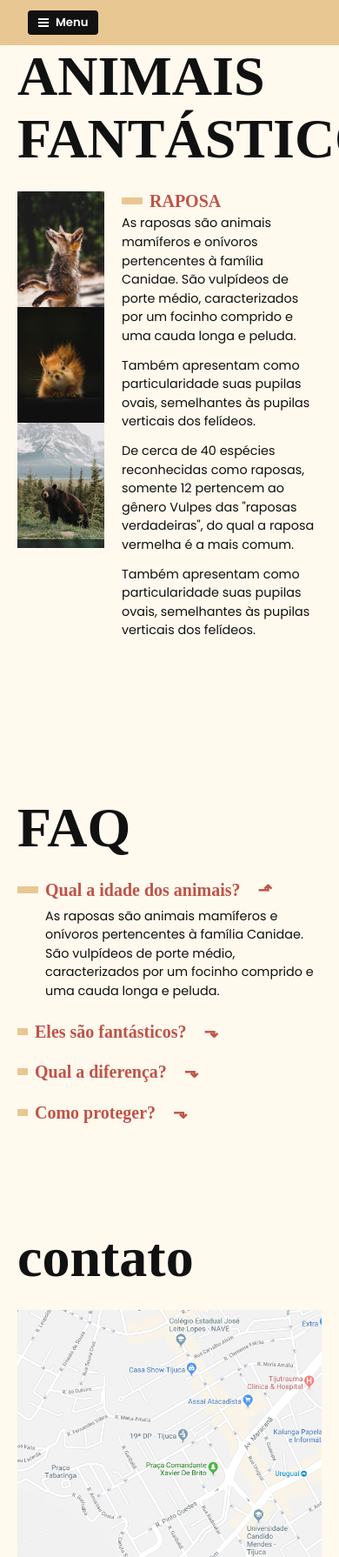
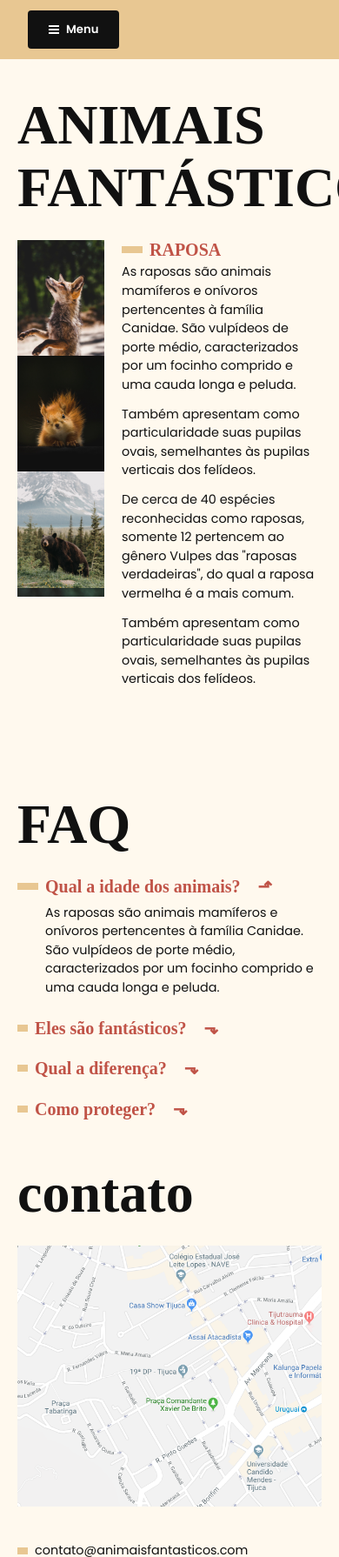
Before and after one commit to FmsDesign/animais-fantasticos, a plain HTML site: page index.html in a window 390 px wide. Shown: the top 1790 px of the page at 87% size. Drawn offline with Linux system fonts and the light colour scheme; a web font is replaced by a local one.

Commit message:
ajuste no tamanho do botão e animação do scroolsuave

```diff
--- a/css/animais.css
+++ b/css/animais.css
@@ -48,6 +48,7 @@
   .animais {
     gap: 20px;
     grid-template-columns: 100px 1fr;
+    margin-bottom: 60px;
   }
 
   .animais-conteudo p + p {
--- a/css/faq.css
+++ b/css/faq.css
@@ -48,3 +48,9 @@
   display: block;
   animation: show 0.3s;
 }
+
+@media (max-width: 700px) {
+  #faq {
+    margin-bottom: 50px;
+  }
+}
--- a/css/menumobile.css
+++ b/css/menumobile.css
@@ -6,7 +6,7 @@
 
 .js [data-menu="button"] {
   background: var(--cor-11);
-  padding: 4px 12px;
+  padding: 12px 24px;
   border-radius: 4px;
   margin-left: 20px;
   align-items: center;
@@ -30,6 +30,7 @@
   .mobile-bg {
     background: var(--cor-p1);
     padding: 12px;
+    margin-bottom: 40px;
   }
   .js [data-menu="lista"] {
     display: none;
--- a/js/module/anima-scroll.js
+++ b/js/module/anima-scroll.js
@@ -1,6 +1,6 @@
 export default function initAnimaScroll() {
   const sections = document.querySelectorAll("[data-anima='scroll']");
-  const windowMetade = window.innerHeight * 0.65;
+  const windowMetade = window.innerHeight * 0.8;
 
   function animaScroll() {
     sections.forEach((section) => {
```
